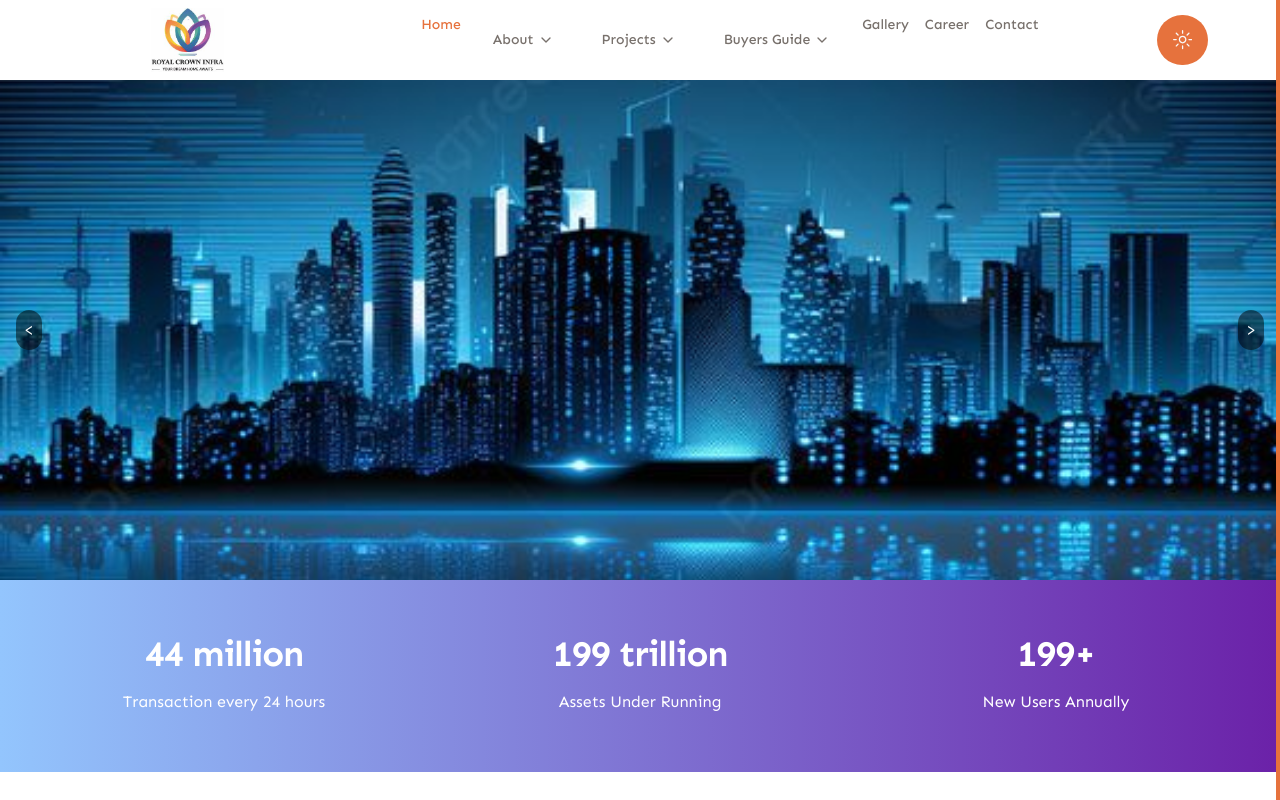
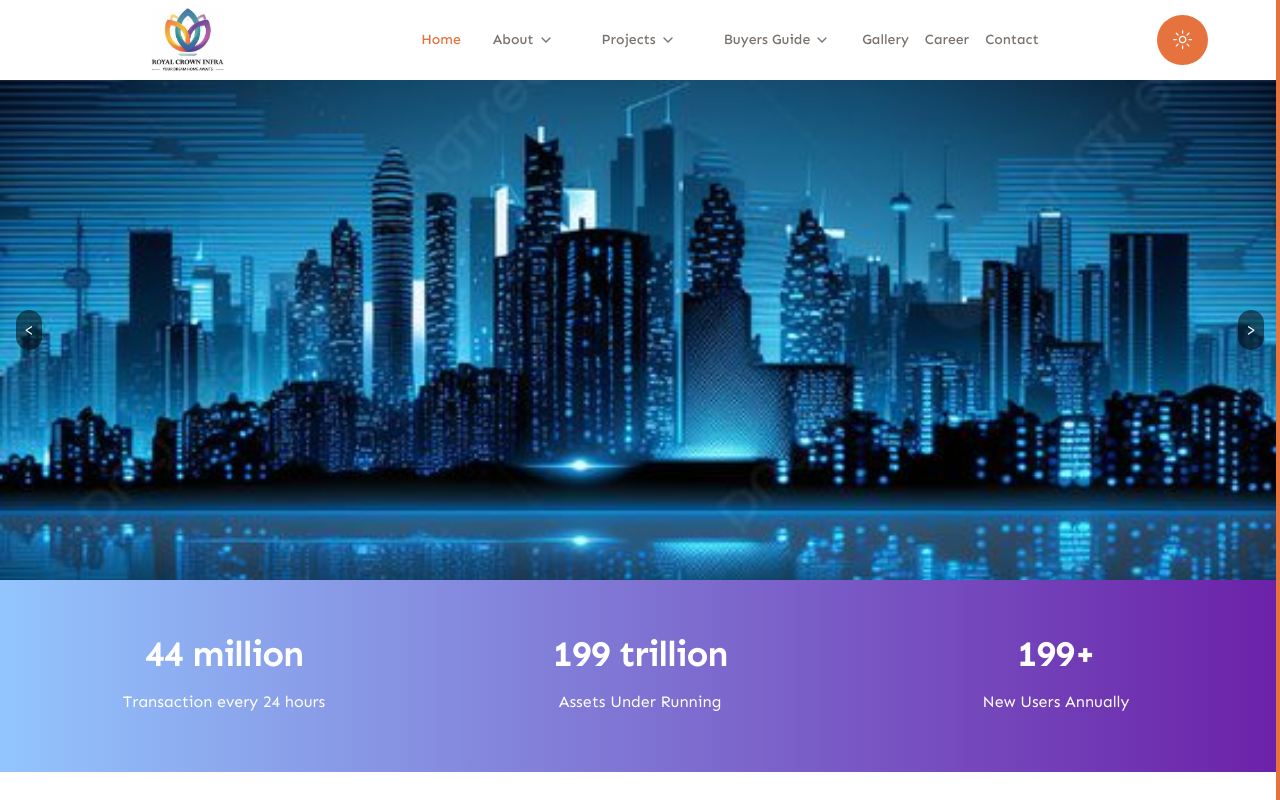
Before and after one commit to royalcrowninfra/royal, a Next.js app: page / in a window 1280 px wide. Shown: the top 800 px of the page. Built offline with nearby package versions, Linux system fonts and the light colour scheme.

Commit message:
refactor: Improve header component and add missing styles

```diff
--- a/components/Header.jsx
+++ b/components/Header.jsx
@@ -63,10 +63,12 @@ import React, { useEffect, useState } from "react";
 import { usePathname } from "next/navigation";
 
 const Header = () => {
+  const [isMounted, setIsMounted] = useState(false);
   const [header, setHeader] = useState(false);
   const pathname = usePathname();
 
   useEffect(() => {
+    setIsMounted(true);
     const handleScroll = () => {
       setHeader(window.scrollY > 50);
     };
@@ -77,6 +79,8 @@ const Header = () => {
     // Clean up the event listener
     return () => window.removeEventListener("scroll", handleScroll);
   }, []);
+
+  if (isMounted === false) return null;
 
   return (
     <header
--- a/components/Nav.jsx
+++ b/components/Nav.jsx
@@ -165,7 +165,7 @@ const Navbar = () => {
           </Link>
 
           {/* Desktop Navigation */}
-          <nav className="hidden md:flex space-x-4">
+          <nav className="hidden md:flex items-center space-x-4">
             {links.map((item) => (
               <NavItem
                 key={item.path}
```
